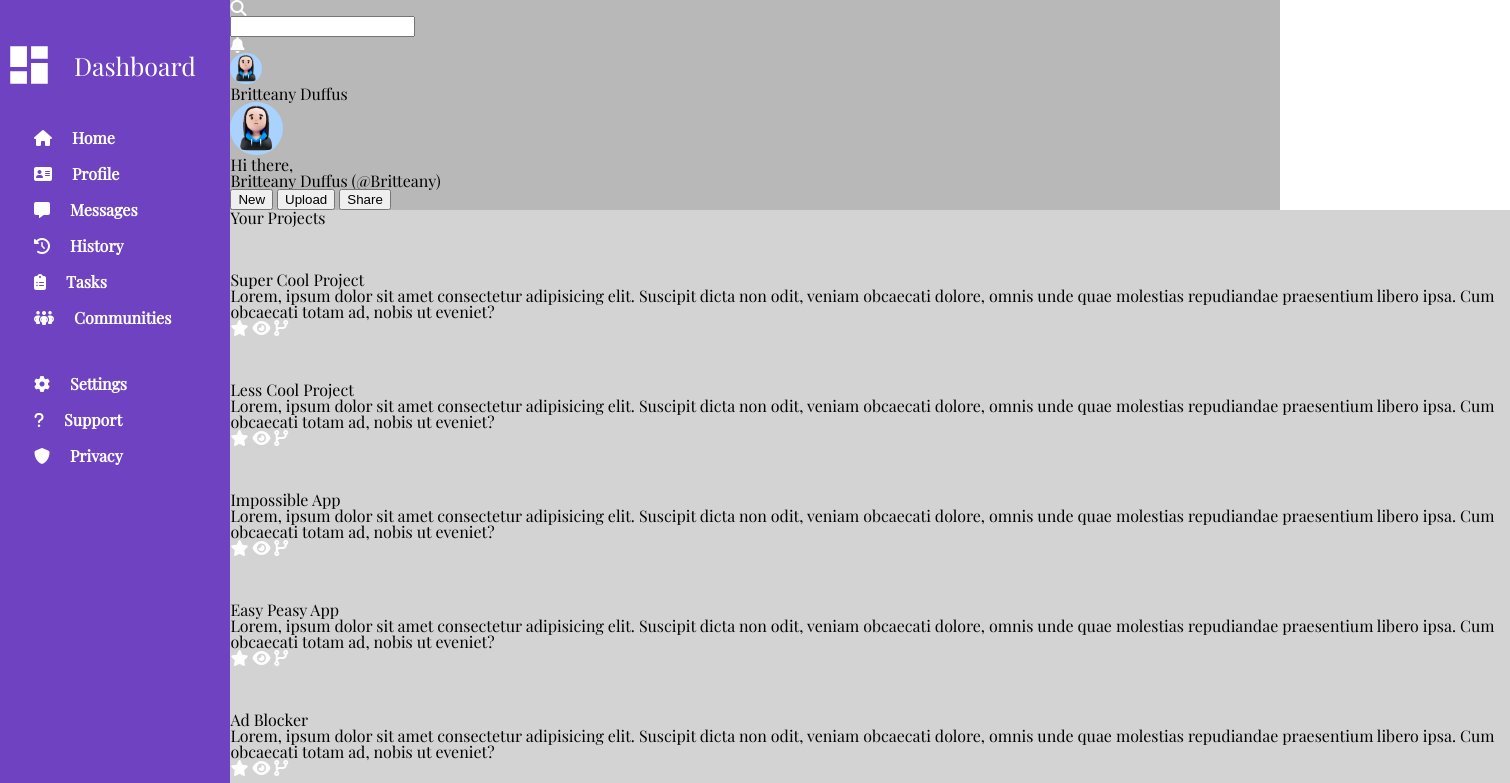
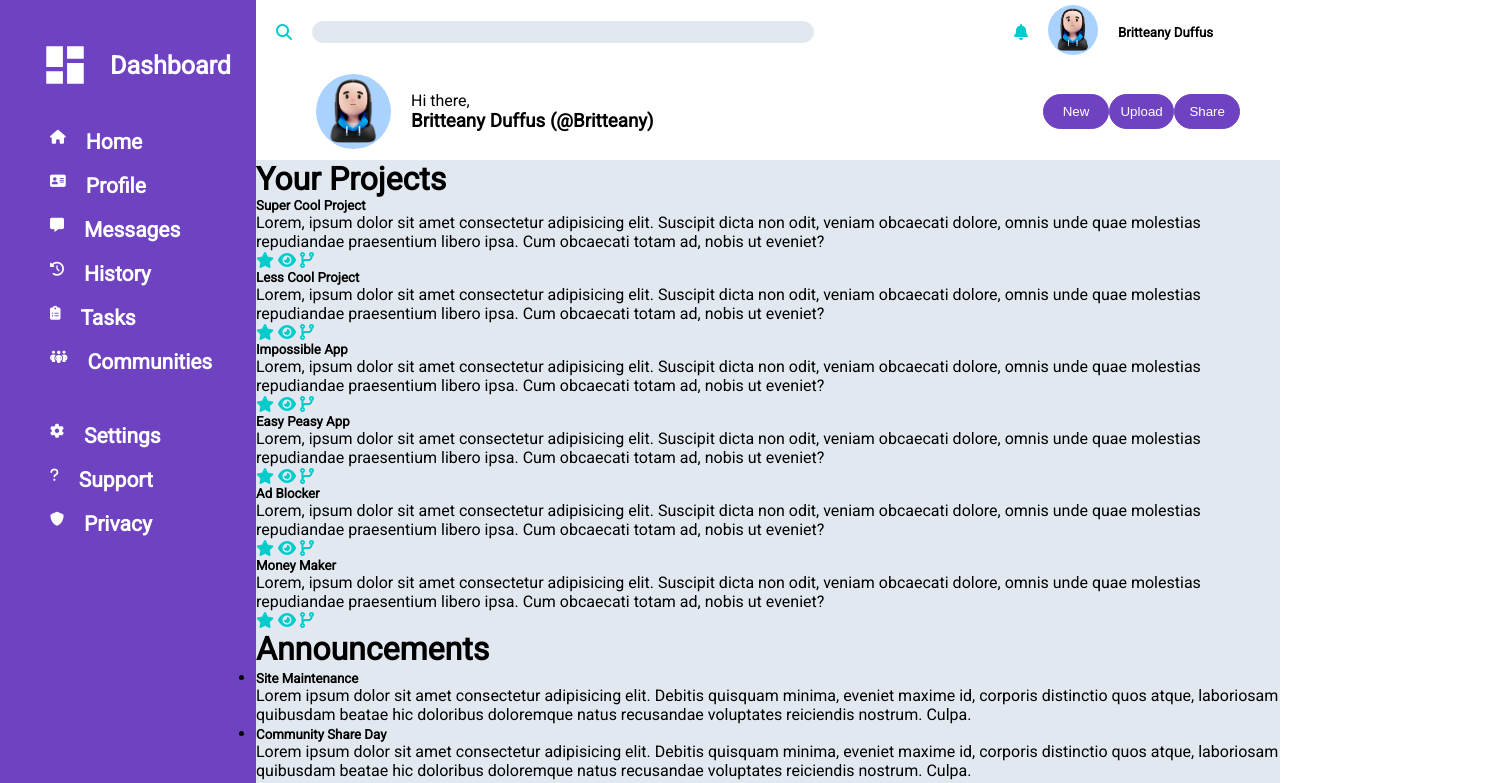
Before and after one commit to BritteanyD/Admin-Dashboard, a plain HTML site: page index.html in a window 1280 px wide. Shown: the top 783 px of the page, 1510 px wide, since content can reach past the window. Drawn offline with nearby package versions, Linux system fonts and the light colour scheme.

Commit message:
completed header styling

```diff
--- a/index.html
+++ b/index.html
@@ -7,7 +7,7 @@
     <title>Admin Dashboard</title>
     <link rel="preconnect" href="https://fonts.googleapis.com">
     <link rel="preconnect" href="https://fonts.gstatic.com" crossorigin>
-    <link href="https://fonts.googleapis.com/css2?family=Playfair+Display&family=Roboto&display=swap" rel="stylesheet">
+    <link href="https://fonts.googleapis.com/css2?family=Roboto&display=swap" rel="stylesheet">
     <link rel="stylesheet" href="style.css" />
     <script src="https://kit.fontawesome.com/1f75ceeb7f.js" crossorigin="anonymous"></script>
 </head>
@@ -76,31 +76,23 @@
         </div>
     </nav>
 
+    <div class="main">
         <div class="header">
             <div class="top">
-            <div class="search">
-                <div class="find">
-                    <i class="fa-solid fa-magnifying-glass" style="color: white;"></i>
+                <i class="fa-solid fa-magnifying-glass" style="color: #00cccc;"></i>
+                <input type="text" name="search" class="input">
+                <i class="fa-solid fa-bell" style="color: #00cccc;"></i>
+                <div>
+                    <img src="black.jpg" alt="person avatar with black hair" class="avatar-top">
                 </div>
-                <div>
-                    <input type="text" name="search">
-                </div>
-            </div>
-            <div class="account">
-                <div class="bell">
-                    <i class="fa-solid fa-bell" style="color: white;"></i>
-                </div>
-                <img src="black.jpg" alt="person avatar with black hair" class="avatarSmall">
-                <p class="userName">Britteany Duffus</p>
-            </div>
+                <h5>Britteany Duffus</h5>
             </div>
             <div class="bottom">
-            <div class="profile">
+                <div class="profile-left">
                     <img src="black.jpg" alt="person avatar with black hair" class="avatar">
-            </div>
                     <div class="profileName">
-                <p class="greeting">Hi there,</p>
-                <p class="greetingName">Britteany Duffus (@Britteany)</p>
+                        <p>Hi there,</p>
+                        <h3>Britteany Duffus (@Britteany)</h3>
                     </div>
                 </div>
                 <div class="buttons">
@@ -111,7 +103,7 @@
             </div>
         </div>
 
-    <div class="main">
+        <div class="content">
             <div class="yourProjects">
                 <h1>Your Projects</h1>
             </div>
@@ -261,6 +253,7 @@
                 </ul>
             </div>
         </div>
+    </div>
 </body>
 
 </html>
--- a/style.css
+++ b/style.css
@@ -1,27 +1,41 @@
+* {
+    margin: 0;
+    padding: 0;
+}
+
 :root {
-    font-family: 'Playfair Display', 'Roboto', serif, sans-serif;
+    font-family: 'Roboto', sans-serif;
 }
 
 body {
     display: grid;
-    grid-template-columns: 18% 82%;
-    height: 100vh;
+    grid-template-columns: 20% 80%;
+}
+
+.main {
+    display: grid;
+    grid-template-rows: 20% 80%;
+    height:100vh;
 }
 
 .avatar {
-    max-width: 5%;
-    max-height: 5%;
+    width: 75px;
+    border-radius: 50%;
+    margin: 0 20px;
+}
+
+.avatar-top {
+    margin: 0 20px;
+    width: 50px;
     border-radius: 50%;
 }
 
 .avatarSmall {
-    max-width: 3%;
-    max-height: 3%;
+    width: 50px;
     border-radius: 50%;
 }
 
 nav {
-    grid-row: 1/3;
     background-color: #6f42c1;
     height: 100vh;
 }
@@ -37,12 +51,12 @@ nav {
     flex-direction: row;
     justify-content: flex-start;
     align-items: center;
-    margin: 40px 4px;
-    gap: 20px;
+    margin: 40px 40px;
   }
 
   .dash h1 {
     font-size: 25px;
+    margin-left: 20px;
     color: white
   }
 
@@ -51,178 +65,74 @@ nav {
     flex-direction: row;
     justify-content: flex-start;
     align-items: center;
-    margin: 20px 4px;
+    margin: 20px 40px;
     color: white;
   }
 
   .list-bottom {
     margin-top: 50px;
-
   }
 
   .icons {
     display: flex;
-    margin-left: 30px;
-    font-size: 16px;
-    font-weight: 700;
+    margin-left: 10px;
+    font-size: 14px;
     gap: 20px;
   }
 
-.header {
-    display: grid;
-    background-color: rgb(184, 184, 184);
+  .header {
+    display: flex;
+    flex-direction: column;
+    background-color: white;
+  }
+
+  .top, .bottom, .profile-left {
+    display: flex;
+    flex-direction: row;
+    align-items: center;
+    margin: 5px 20px;
+  }
+
+  .bottom {
+    justify-content: space-between;
+  }
+
+  .input {
+    width: 500px;
+    height: 20px;
+    background-color: #e2e8f0;
+    border-radius: 16px;
+    border: 1px solid #e2e8f0;
+    margin-left: 20px;
+    margin-right: 200px;
+  }
+
+  .buttons {
+    display: flex;
+    flex-direction: row;
+    justify-content: space-between;
+    align-items: center;
+    width: 20%;
+    margin-right: 20px;
+  }
+
+.btn {
+    background-color: #6f42c1;
+    width: 70px;
+    height: 35px;
+    color: white;
+    border: 1px solid #6f42c1;
+    border-radius: 20px;
 }
 
-.main {
+.content {
     display: grid;
-    background-color: #d3d3d3;
-    height: 100vw;
-    width: 100vw;
+    background-color: #e2e8f0;
+    height: 100 vh;
 }
 
 .smile,
 .smile2,
 .actions {
-    color: white;
+    color: #00cccc;
 }
-
-
-
-
-
-
-/* http://meyerweb.com/eric/tools/css/reset/
-   v2.0 | 20110126
-   License: none (public domain)
-*/
-
-html,
-body,
-div,
-span,
-applet,
-object,
-iframe,
-h1,
-h2,
-h3,
-h4,
-h5,
-h6,
-p,
-blockquote,
-pre,
-a,
-abbr,
-acronym,
-address,
-big,
-cite,
-code,
-del,
-dfn,
-em,
-img,
-ins,
-kbd,
-q,
-s,
-samp,
-small,
-strike,
-strong,
-sub,
-sup,
-tt,
-var,
-b,
-u,
-i,
-center,
-dl,
-dt,
-dd,
-ol,
-ul,
-li,
-fieldset,
-form,
-label,
-legend,
-table,
-caption,
-tbody,
-tfoot,
-thead,
-tr,
-th,
-td,
-article,
-aside,
-canvas,
-details,
-embed,
-figure,
-figcaption,
-footer,
-header,
-hgroup,
-menu,
-nav,
-output,
-ruby,
-section,
-summary,
-time,
-mark,
-audio,
-video {
-    margin: 0;
-    padding: 0;
-    border: 0;
-    font-size: 100%;
-    font: inherit;
-    vertical-align: baseline;
-}
-
-/* HTML5 display-role reset for older browsers */
-article,
-aside,
-details,
-figcaption,
-figure,
-footer,
-header,
-hgroup,
-menu,
-nav,
-section {
-    display: block;
-}
-
-body {
-    line-height: 1;
-}
-
-ol,
-ul {
-    list-style: none;
-}
-
-blockquote,
-q {
-    quotes: none;
-}
-
-blockquote:before,
-blockquote:after,
-q:before,
-q:after {
-    content: '';
-    content: none;
-}
-
-table {
-    border-collapse: collapse;
-    border-spacing: 0;
-}
```
Lines whose indentation alone changed are shown as unchanged.
